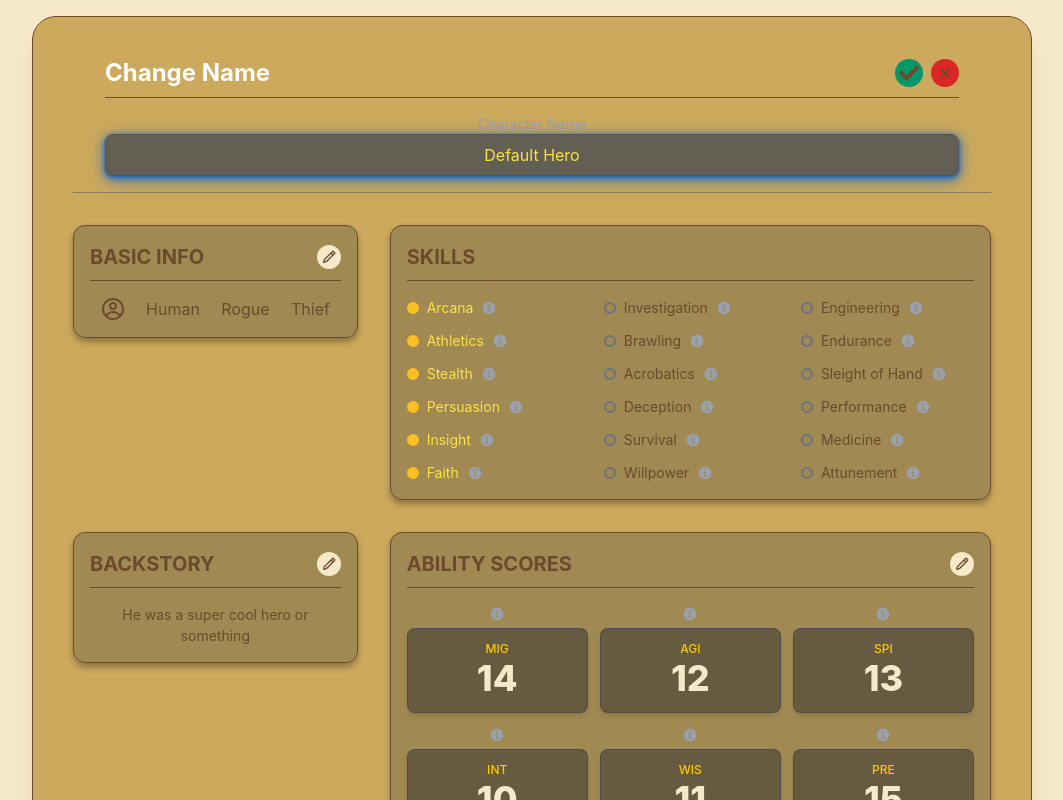
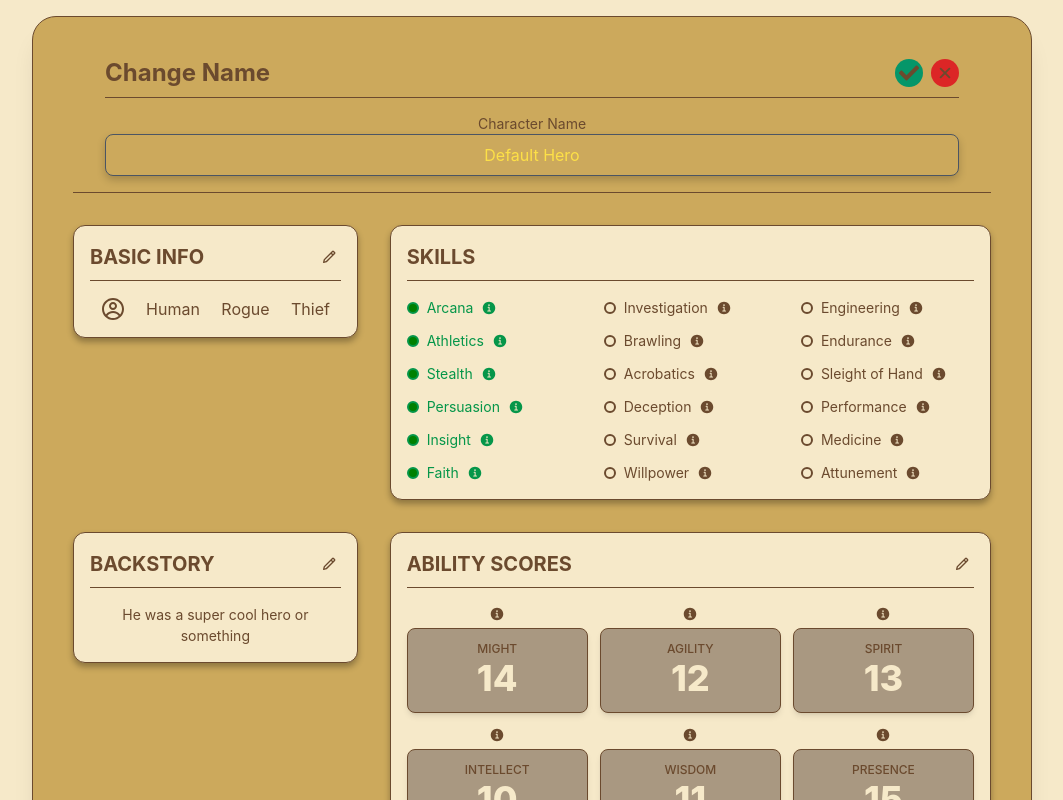
Before and after one commit to Mrpoink/DungeonMaster, a Next.js app in the folder dungeon-master/: page /pages/characterInfo in a window 1280 px wide. Both pictures are taken after a click on the button 787 px from the left and 93 px from the top of the page. Shown: the whole page, without its empty margins (108-1171 px from the left). Built offline with nearby package versions, Linux system fonts and the light colour scheme.

Commit message:
changed character sheet styling

```diff
--- a/dungeon-master/src/app/components/abilities/abilities.tsx
+++ b/dungeon-master/src/app/components/character/abilities/abilities.tsx
@@ -4,7 +4,7 @@ import React from 'react';
 export const AbilityScore = ({ name, score }: { name: string; score: number }) => {
   return (
       <div className="flex flex-col items-center justify-center p-3 bg-gray-700/70 rounded-xl border border-gray-600 shadow-md ability-score-display">
-          <span className="text-xs uppercase font-bold text-yellow-400 mb-1 ability-label">{name.substring(0, 3)}</span>
+          <span className="text-xs uppercase font-bold mb-1 ability-label">{name}</span>
           <div className="relative mt-1 flex flex-col items-center">
               <span className="text-3xl font-extrabold text-white ability-score">{score}</span>
           </div>
--- a/dungeon-master/src/app/components/abilities/descriptions.tsx
+++ b/dungeon-master/src/app/components/character/abilities/descriptions.tsx
@@ -79,7 +79,7 @@ export function InformationIcon({name}: {name:string}){
     return(
         <div style={{ position: 'relative', display: 'inline-block' }}>
             <IoInformationCircle
-                className="w-4 h-4 text-gray-400 hover:text-white transition cursor-help"
+                className="w-4 h-4 hover:text-white transition cursor-help"
                 onClick={handleOpenPopup}
                 style={{cursor:'pointer'}}
             />
@@ -92,7 +92,7 @@ export function InformationIcon({name}: {name:string}){
                             className="information-close"
                         />
 
-                        <h3 style={{ marginTop: 0 }}>{name}</h3>
+                        <h3>{name}</h3>
                         {descriptionElement}
                     </div>
                 </div>
--- a/dungeon-master/src/app/components/character/defaultCharacter.tsx
+++ b/dungeon-master/src/app/components/character/defaultCharacter.tsx
@@ -1,7 +1,5 @@
 'use client'
 import Character from './characterType';
-import { CgProfile } from "react-icons/cg";
-import { GiAquarium, GiArrowed, GiAstronautHelmet, GiPlagueDoctorProfile, GiRabbit } from "react-icons/gi"
 
 export const DEFAULT_CHARACTER: Character = {
     name: "Default Hero",
--- a/dungeon-master/src/app/globals.css
+++ b/dungeon-master/src/app/globals.css
@@ -119,8 +119,8 @@ button {
 input {
   background-color: black;
   color: white;
-  box-shadow: rgba(44, 108, 187, 0.7) 0 1px 1px, rgba(44, 108, 187, 0.7) 0 1px 2px, rgba(44, 108, 187, 0.7) 0 2px 4px, rgba(44, 108, 187, 0.7) 0 2px 8px, rgba(44, 108, 187, 0.7) 0 4px 16px;
   border-radius: 1.5rem;
+  box-shadow: 0 4px 8px rgba(0, 0, 0, 0.2);
   text-align: center;
   margin-right: 1rem;
   padding: 10px;
--- a/dungeon-master/src/app/pages/characterInfo/characterInfo.tsx
+++ b/dungeon-master/src/app/pages/characterInfo/characterInfo.tsx
@@ -9,8 +9,8 @@ import { IoClose } from "react-icons/io5";
 import {CharacterIcon } from "@/app/components/character/characterIcon";
 import SelectIcon from "@/app/components/character/characterIcon";
 import Character from "@/app/components/character/characterType";
-import { InformationIcon, skill_map } from "@/app/components/abilities/descriptions";
-import { AbilityScore } from "@/app/components/abilities/abilities";
+import { InformationIcon, skill_map } from "@/app/components/character/abilities/descriptions";
+import { AbilityScore } from "@/app/components/character/abilities/abilities";
 
 
 const all_skills = Object.values(skill_map).flat();
@@ -132,14 +132,14 @@ const EditInput = (props: React.InputHTMLAttributes<HTMLInputElement>) => (
             return (
                 <div className="space-y-4">
                     <div className="heading-with-edit border-none pb-0 mb-4">
-                        <h2 className="text-2xl font-bold text-white">Change Name</h2>
+                        <h2 className="text-2xl font-bold">Change Name</h2>
                         <div className="edit-controls">
                             <button onClick={handleSaveName} className="edit-save-btn"><FaCheck className="w-5 h-5" /></button>
                             <button onClick={() => setIsEditingName(false)} className="edit-cancel-btn"><IoClose className="w-5 h-5" /></button>
                         </div>
                     </div>
                     <div>
-                        <label className="text-sm text-gray-400 block mb-1">Character Name</label>
+                        <label className="text-sm block mb-1">Character Name</label>
                         <EditInput value={tempName} onChange={(e) => setTempName(e.target.value)} />
                     </div>
                 </div>
@@ -174,7 +174,7 @@ const EditInput = (props: React.InputHTMLAttributes<HTMLInputElement>) => (
                         </div>
                     </div>
                     <div>
-                        <label className="text-sm text-gray-400 block mb-1">Select your Icon</label>
+                        <label className="text-sm block mb-1">Select your Icon</label>
                         <div>
                             <SelectIcon
                                 onIconSelect={setTempIcon}
@@ -183,7 +183,7 @@ const EditInput = (props: React.InputHTMLAttributes<HTMLInputElement>) => (
                         </div>
                     </div>
                     <div>
-                        <label className="text-sm text-gray-400 block mb-1">Character Race</label>
+                        <label className="text-sm block mb-1">Character Race</label>
                         <div className="race-button-container">
                             {raceOptions.map((race) => (
                                 <button
@@ -197,11 +197,11 @@ const EditInput = (props: React.InputHTMLAttributes<HTMLInputElement>) => (
                         </div>
                     </div>
                     <div>
-                        <label className="text-sm text-gray-400 block mb-1">Character Class</label>
+                        <label className="text-sm block mb-1">Character Class</label>
                         <EditInput value={tempClass} onChange={(e) => setTempClass(e.target.value)} />
                     </div>
                     <div>
-                        <label className="text-sm text-gray-400 block mb-1">Character Subclass</label>
+                        <label className="text-sm block mb-1">Character Subclass</label>
                         <EditInput value={tempSubclass} onChange={(e) => setTempSubclass(e.target.value)} />
                     </div>
                 </div>
@@ -210,7 +210,7 @@ const EditInput = (props: React.InputHTMLAttributes<HTMLInputElement>) => (
 
         return (
             <div className="content-block relative">
-                <div className="heading-with-edit border-b border-gray-700 pb-2">
+                <div className="heading-with-edit border-b pb-2">
                     <h3 className="heading-text">BASIC INFO</h3>
                     <button
                         onClick={() => { setIsEditingBasic(true);}}
@@ -255,8 +255,8 @@ const EditInput = (props: React.InputHTMLAttributes<HTMLInputElement>) => (
                             {validationMessage}
                         </div>
                     )}
-                    <div className="mb-4 p-3 bg-gray-700 rounded-lg flex justify-between items-center text-sm font-semibold">
-                        <span className="text-gray-300">Total Score: <span className="text-yellow-400">{totalScore}</span> / {maxScore}</span>
+                    <div className="mb-4 p-3 rounded-lg flex justify-between items-center text-sm font-semibold">
+                        <span>Total Score: <span className="text-green-400">{totalScore}</span> / {maxScore}</span>
                         <span className={`font-bold ${pointsRemaining >= 0 ? 'text-green-400' : 'text-red-400'}`}>
                             {pointsRemaining >= 0 ? `Remaining: ${pointsRemaining}` : `Over Limit: ${Math.abs(pointsRemaining)}`}
                         </span>
@@ -265,7 +265,7 @@ const EditInput = (props: React.InputHTMLAttributes<HTMLInputElement>) => (
                         {Object.entries(tempStats).map(([name, score]) => {
                             return (
                                 <div key={name} className="flex flex-col items-start">
-                                    <label className="text-sm uppercase font-medium text-gray-400 mb-1">
+                                    <label className="text-sm uppercase font-medium mb-1">
                                         <div>
                                             {name}
                                             <InformationIcon name={name}/>
@@ -298,7 +298,7 @@ const EditInput = (props: React.InputHTMLAttributes<HTMLInputElement>) => (
 
         return (
             <div className="content-block relative">
-                <div className="heading-with-edit border-b border-gray-700 pb-2">
+                <div className="heading-with-edit border-b pb-2">
                     <h3 className="heading-text">ABILITY SCORES</h3>
                     <button
                         onClick={() => {
@@ -329,7 +329,7 @@ const EditInput = (props: React.InputHTMLAttributes<HTMLInputElement>) => (
 
         return (
             <div className="content-block relative">
-                <div className="heading-with-edit border-b border-gray-700 pb-2">
+                <div className="heading-with-edit border-b pb-2">
                     <h3 className="heading-text">
                         SKILLS
                     </h3>
@@ -378,7 +378,7 @@ const EditInput = (props: React.InputHTMLAttributes<HTMLInputElement>) => (
 
         return (
             <div className="content-block p-6 relative">
-                <div className="heading-with-edit border-b border-gray-700 pb-2">
+                <div className="heading-with-edit border-b pb-2">
                     <h3 className="heading-text">
                         BACKSTORY
                     </h3>
--- a/dungeon-master/src/app/pages/game/game.tsx
+++ b/dungeon-master/src/app/pages/game/game.tsx
@@ -5,7 +5,7 @@ import Dice from "@/app/components/dice/dice";
 import Roll from "@/app/components/dice/roll";
 import GameManager from "@/app/components/gameManager/gameManager";
 import { useRouter } from "next/navigation";
-import {AbilityBars} from "@/app/components/abilities/abilities";
+import {AbilityBars} from "@/app/components/character/abilities/abilities";
 
 type ConversationItem = {
     sender: 'User' | 'DM' | string;
--- a/dungeon-master/src/app/styles/characterSheet.css
+++ b/dungeon-master/src/app/styles/characterSheet.css
@@ -16,7 +16,7 @@
   .sheet-header {
     margin-bottom: 2rem; /* mb-8 */
     padding-bottom: 1rem; /* pb-4 */
-    border-bottom: 1px solid rgba(75, 85, 99, 0.5); /* border-b border-gray-600/50 */
+    border-bottom: 1px solid var(--foreground);
   }
   .char-name {
     font-size: 3rem; /* text-5xl */
@@ -39,10 +39,10 @@
   }
 
   .content-block {
-    background-color: rgba(31, 41, 55, 0.25); /* bg-gray-800/40 */
-    padding: 1rem; /* p-4 */
-    border-radius: 0.75rem; /* rounded-xl */
-    border: 1px solid var(--foreground); /* border border-gray-700/50 */
+    background-color: var(--background);
+    padding: 1rem;
+    border-radius: 0.75rem;
+    border: 1px solid var(--foreground);
     box-shadow: 0 4px 6px rgba(0, 0, 0, 0.3);
   }
 
@@ -61,7 +61,7 @@
     justify-content: center;
     border-top-width: 4px;
     box-shadow: 0 10px 15px -3px rgba(0, 0, 0, 0.1), 0 4px 6px -4px rgba(0, 0, 0, 0.1); /* shadow-lg */
-    background-color: rgba(31, 41, 55, 0.6); /* bg-gray-800/60 */
+    background-color: #a99881;
   }
   .stat-card-icon {
     width: 2rem; height: 2rem; /* w-8 h-8 */
@@ -90,10 +90,10 @@
     display: flex;
     flex-direction: column;
     align-items: center;
-    background-color: rgba(17, 24, 39, 0.4); /* bg-gray-900/40 */
+    background-color: #a99881;
     padding: 0.75rem; /* p-3 */
     border-radius: 0.5rem; /* rounded-lg */
-    border: 1px solid rgba(55, 65, 81, 0.5); /* border border-gray-700/50 */
+    border: 1px solid var(--foreground);
     backdrop-filter: blur(3px); /* backdrop-blur-sm */
     transition: transform 0.2s;
     min-width: 70px;
@@ -118,7 +118,7 @@
     font-size: 0.875rem; /* text-sm */
     font-weight: 700; /* font-bold */
     color: #4ADE80; /* text-green-400 */
-    background-color: rgba(17, 24, 39, 0.7); /* bg-gray-900/70 */
+    background-color: var(--foreground);
     border-radius: 9999px; /* rounded-full */
     padding-left: 0.25rem; /* px-1 */
     padding-right: 0.25rem; /* px-1 */
@@ -147,14 +147,14 @@
     border-width: 2px; /* border-2 */
   }
   .skill-proficient {
-    color: #FDE047; /* text-yellow-200 */
+    color: #059649;
   }
   .skill-proficient .skill-indicator {
-    border-color: #FBBF24; /* border-yellow-400 */
-    background-color: #FBBF24; /* bg-yellow-400 */
+    border-color: #059649;
+    background-color: green;
   }
   .skill-not-proficient .skill-indicator {
-    border-color: #6B7280; /* border-gray-500 */
+    border-color: var(--foreground);
     background-color: transparent;
   }
 
@@ -171,7 +171,7 @@
   .edit-input {
     width: 100%;
     padding: 0.5rem;
-    background-color: rgba(55, 65, 81, 0.7);
+    background-color: #cca95c;
     border: 1px solid #4B5563;
     border-radius: 0.5rem;
     color: #FDE047;
@@ -290,13 +290,11 @@
     }
   }
 
-  .icon-button{
+  .icon-button, .race-button{
     background-color: var(--background);
     border: 1px solid var(--foreground);
-  }
-  .race-button{
-    background-color: var(--background);
-    border: 1px solid var(--foreground);
+    box-shadow: 0 3px 8px rgba(0, 0, 0, 0.2);
+
   }
 
   .race-button:not(.race-selected):hover, .icon-button:not(.icon-selected):hover {
```
